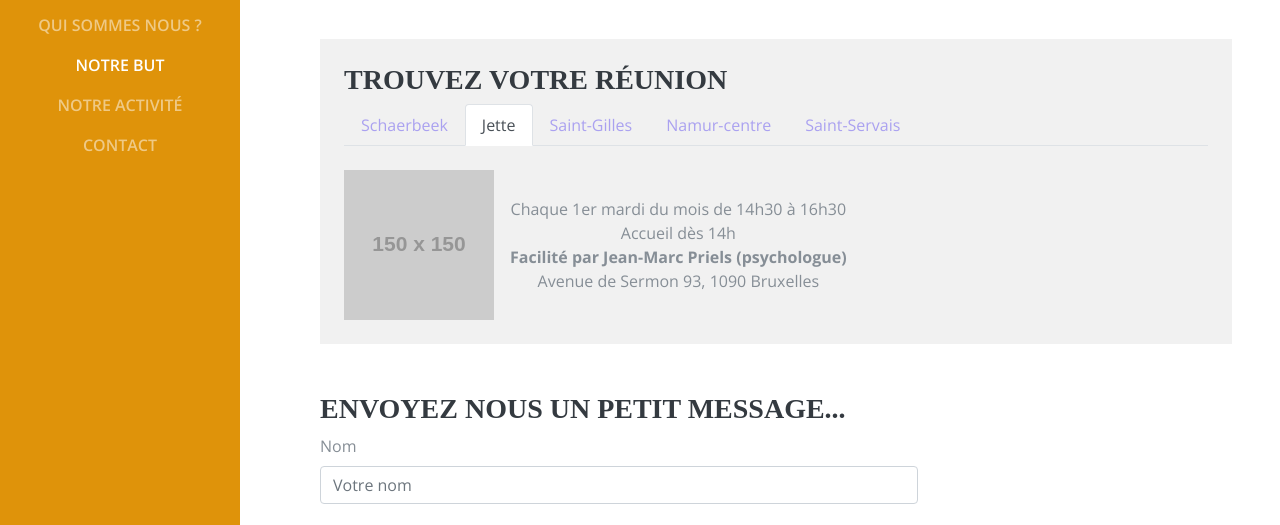
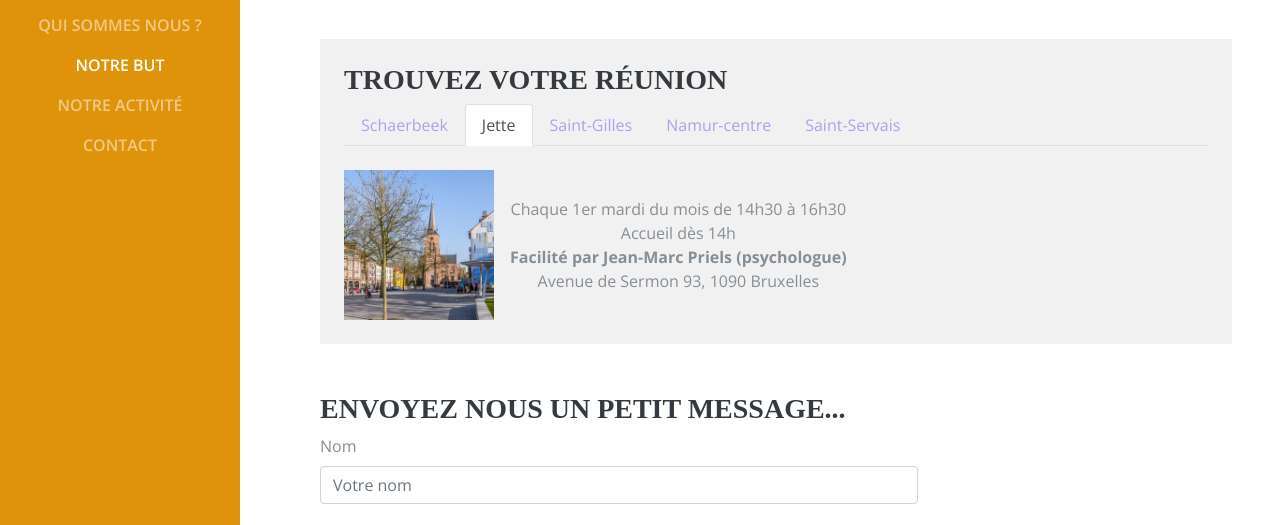
Before and after one commit to Adridor/becode-AHOD, a plain HTML site: page index.html in a window 1280 px wide. Both pictures are taken after a click on the tab "Jette". Shown: the part 1246-1771 px from the top of the page. Drawn offline with nearby package versions, Linux system fonts and the light colour scheme; placeholder pictures from the web are drawn by us; a web font is replaced by a local one.

Commit message:
Add src images places

```diff
--- a/index.html
+++ b/index.html
@@ -143,7 +143,7 @@
               </div>
               <div class="tab-pane fade" id="Jette" role="tabpanel" aria-labelledby="Jette-tab">
                 <section class="mt-4 tab-style">
-                  <img src="http://via.placeholder.com/150x150" alt="Image de ">
+                  <img src="images/places/jette.jpg" alt="Image de ">
                   <p>Chaque 1er mardi du mois de 14h30 à 16h30<br>Accueil dès 14h<br>
                       <strong>Facilité par Jean-Marc Priels (psychologue)</strong><br>
                       Avenue de Sermon 93, 1090 Bruxelles
@@ -152,66 +152,26 @@
               </div>
               <div class="tab-pane fade" id="Gilles" role="tabpanel" aria-labelledby="Gilles-tab">
                 <section class="mt-4 tab-style">
-                  <img src="http://via.placeholder.com/150x150" alt="Image de ">
+                  <img src="images/places/gilles.jpg" alt="Image de ">
                   <p class="">Chaque 3ème jeudi du mois de 19h30 à 21h30<br>
                   Accueil dès 19h <i>(sauf en juillet-août)</i><br>Rue du Fort 35, 1060 Bruxelles</p>
                 </section>
               </div>
               <div class="tab-pane fade" id="Namur" role="tabpanel" aria-labelledby="Namur-tab">
                 <section class="mt-4 tab-style">
-                  <img src="http://via.placeholder.com/150x150" alt="Image de ">
+                  <img src="images/places/namur.jpg" alt="Image de ">
                   <p>Chaque 4ème jeudi du mois de 14h à 16h<br> Accueil dès 13h30<br>Boulevard de Merckem 7, 5000 Namur</p>
                 </section>
               </div>
               <div class="tab-pane fade" id="Servais" role="tabpanel" aria-labelledby="Servais-tab">
                 <section class="mt-4 tab-style">
-                  <img src="http://via.placeholder.com/150x150" alt="Image de ">
+                  <img src="images/places/servais.jpg" alt="Image de ">
                   <p>Chaque 2ème mardi du mois de 19h à 21h<br> Accueil dès 18h30<br>
                   Rue de Gembloux 179, 5002 Saint-Servais</p>
                 </section>
               </div>
           </div>
         </section>
-<!--
-        <section class="resume-section p-3 p-lg-5 d-flex flex-column" id="awards">
-          <div id="demo" class="carousel slide" data-ride="carousel">
-            <ul class="carousel-indicators">
-              <li data-target="#demo" data-slide-to="0" class="active"></li>
-              <li data-target="#demo" data-slide-to="1"></li>
-              <li data-target="#demo" data-slide-to="2"></li>
-            </ul>
-          <div class="carousel-inner">
-            <div class="carousel-item active">
-              <img src="images/logo.jpg" alt="Los Angeles" width="1100" height="500">
-              <div class="carousel-caption">
-                <h3>Los Angeles</h3>
-                <p>We had such a great time in LA!</p>
-              </div>
-            </div>
-            <div class="carousel-item">
-              <img src="img/profile.jpg" alt="Chicago" width="1100" height="500">
-              <div class="carousel-caption">
-                <h3>Chicago</h3>
-                <p>Thank you, Chicago!</p>
-              </div>
-            </div>
-            <div class="carousel-item">
-              <img src="img/profile.jpg" alt="New York" width="1100" height="500">
-              <div class="carousel-caption">
-                <h3>New York</h3>
-                <p>We love the Big Apple!</p>
-              </div>
-            </div>
-          </div>
-          <a class="carousel-control-prev" href="#demo" data-slide="prev">
-            <span class="carousel-control-prev-icon"></span>
-          </a>
-          <a class="carousel-control-next" href="#demo" data-slide="next">
-            <span class="carousel-control-next-icon"></span>
-          </a>
-          </div>
-        </section>-->
-
         <section class="Contact mt-5" id="Contact">
           <div class="row">
             <div class="col-8">
```
Also changed, not shown: images/places/jette.jpg (added).
